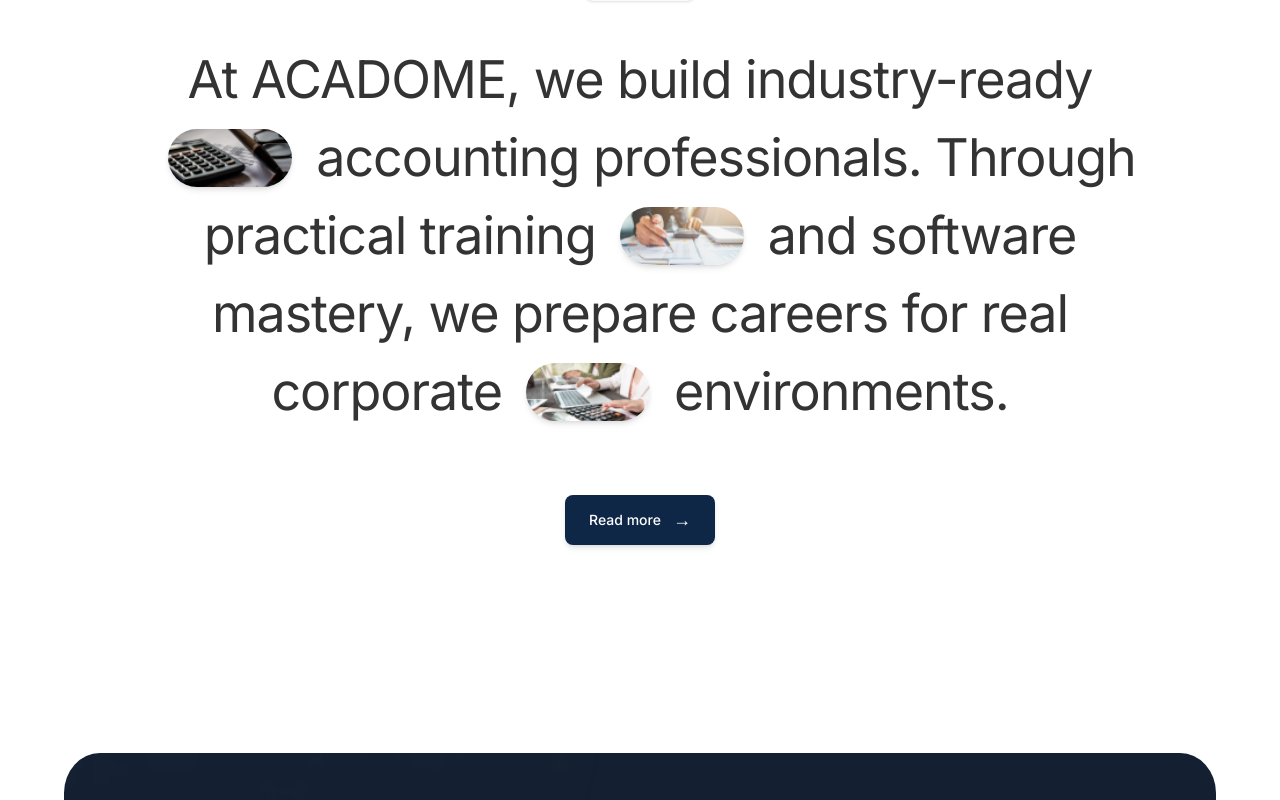
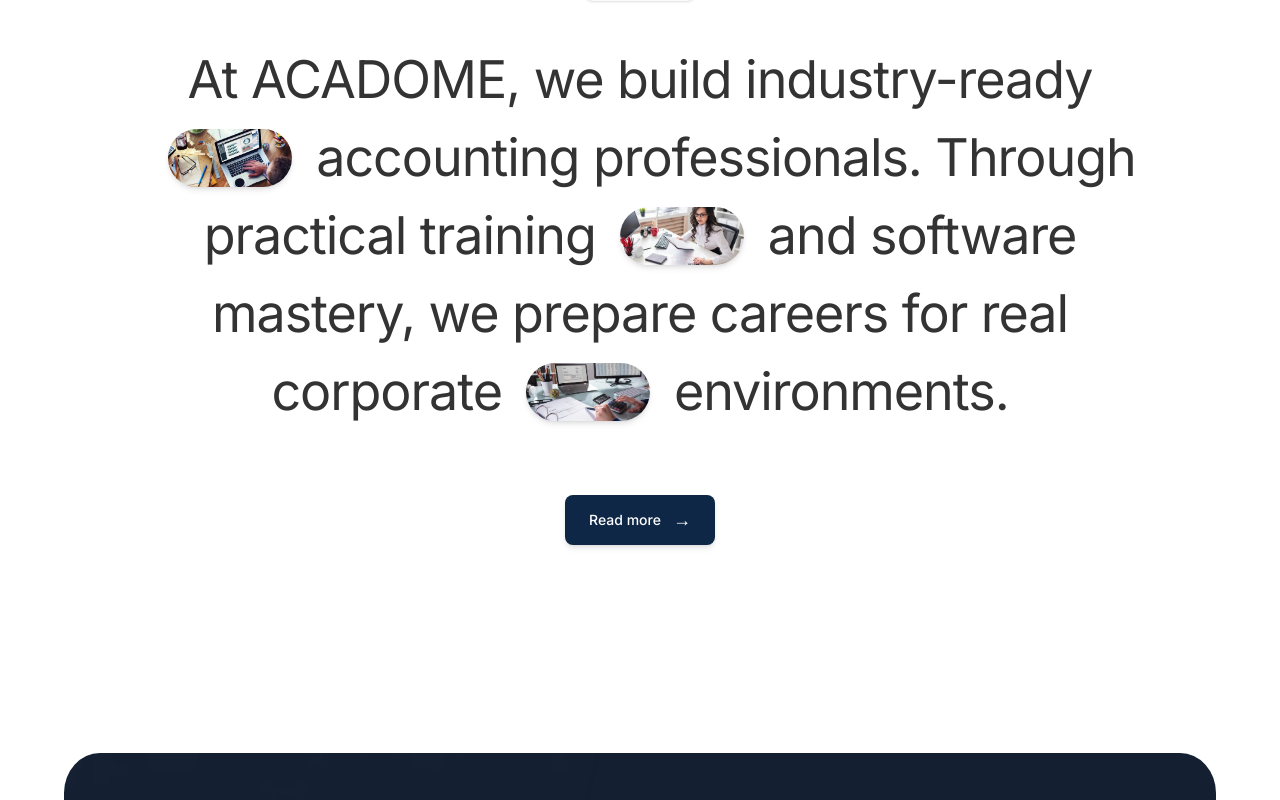
Before and after one commit to Sushincm/acadome, a React (Vite) app: page / in a window 1280 px wide. Shown: the part 960-1760 px from the top of the page. Built offline with nearby package versions, Linux system fonts and the light colour scheme.

Commit message:
Update social links, remove LinkedIn, and refresh About Us inline images

```diff
--- a/src/components/Footer.jsx
+++ b/src/components/Footer.jsx
@@ -25,13 +25,14 @@
             </p>
             <div className="flex items-center gap-4">
               {[
-                { icon: <FaInstagram size={16} />, href: "#" },
-                { icon: <FaLinkedinIn size={16} />, href: "#" },
-                { icon: <FaFacebookF size={16} />, href: "#" }
+                { icon: <FaInstagram size={16} />, href: "https://www.instagram.com/acadome.in" },
+                { icon: <FaFacebookF size={16} />, href: "https://www.facebook.com/profile.php?id=61562893422409&name=xhp_nt__fb__action__open_user&_rdr" }
               ].map((social, i) => (
                 <a
                   key={i}
                   href={social.href}
+                  target="_blank"
+                  rel="noopener noreferrer"
                   className="w-8 h-8 rounded-full border border-white/20 flex items-center justify-center text-white/80 transition-all duration-300 hover:border-accent-red hover:bg-accent-red hover:text-white"
                 >
                   {social.icon}
--- a/src/data.js
+++ b/src/data.js
@@ -20,17 +20,17 @@
   title: "About ACADOME",
   descriptionParts: [
     { text: "At ACADOME, we build industry-ready", isImage: false },
-    { imageSrc: "/images/about-1.jpg", alt: "Training", isImage: true },
+    { imageSrc: "/images/course1.webp", alt: "Training", isImage: true },
     {
       text: "accounting professionals. Through practical training",
       isImage: false,
     },
-    { imageSrc: "/images/about-2.jpg", alt: "Software Mastery", isImage: true },
+    { imageSrc: "/images/course2.webp", alt: "Software Mastery", isImage: true },
     {
       text: "and software mastery, we prepare careers for real corporate",
       isImage: false,
     },
-    { imageSrc: "/images/about-3.jpg", alt: "Corporate", isImage: true },
+    { imageSrc: "/images/course3.webp", alt: "Corporate", isImage: true },
     { text: "environments.", isImage: false },
   ],
   buttonText: "Read more",
```
Also changed, not shown: src/pages/ContactUs.jsx (+8 -3 lines).
